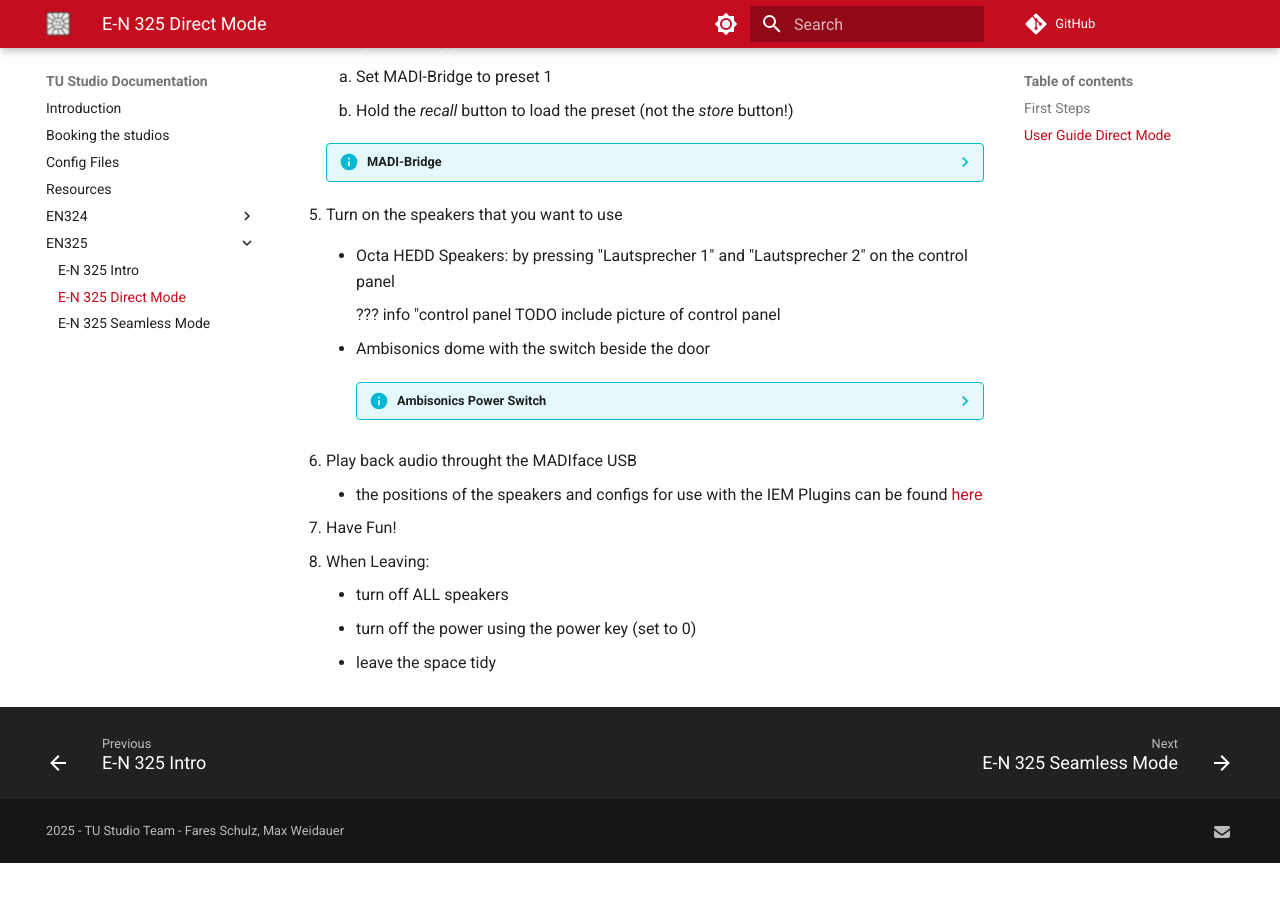
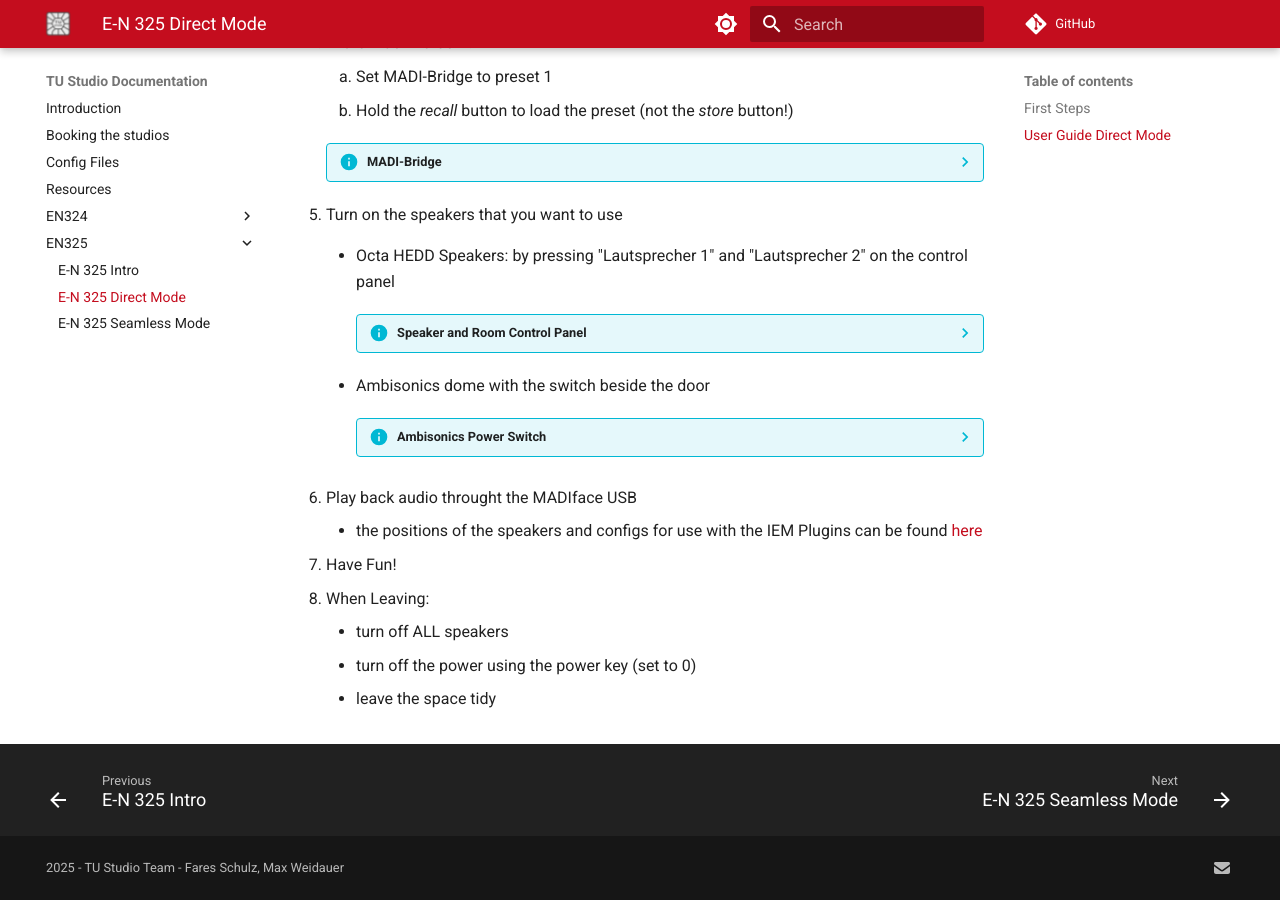
Before and after one commit to tu-studio/studio-docs, an MkDocs documentation site: the page built from docs/EN325/direct-mode.md, in a window 1280 px wide and 900 px high, scrolled down 1060 px. Built offline with MkDocs 1.6.1 and Material for MkDocs 9.7.7, drawn with Linux system fonts in a browser that asks for light colours; comment, search, counter and statistics services are not loaded; before the commit the page ends 1923 px from its top, so only the background shows below that.

Commit message:
added pictures of control panels

```diff
--- a/docs/EN325/direct-mode.md
+++ b/docs/EN325/direct-mode.md
@@ -37,8 +37,8 @@
 5. Turn on the speakers that you want to use
     - Octa HEDD Speakers: by pressing "Lautsprecher 1" and "Lautsprecher 2" on the control panel
 
-        ??? info "control panel
-            TODO include picture of control panel
+        ??? info "Speaker and Room Control Panel"
+            ![Picture of the control panel](../graphics/small-studio-control-panel.jpg){: style="width:600px"}
 
     - Ambisonics dome with the switch beside the door
 
```
Also changed, not shown: docs/EN324/multichannel-mode.md (+4 -2 lines), 2 other files.
